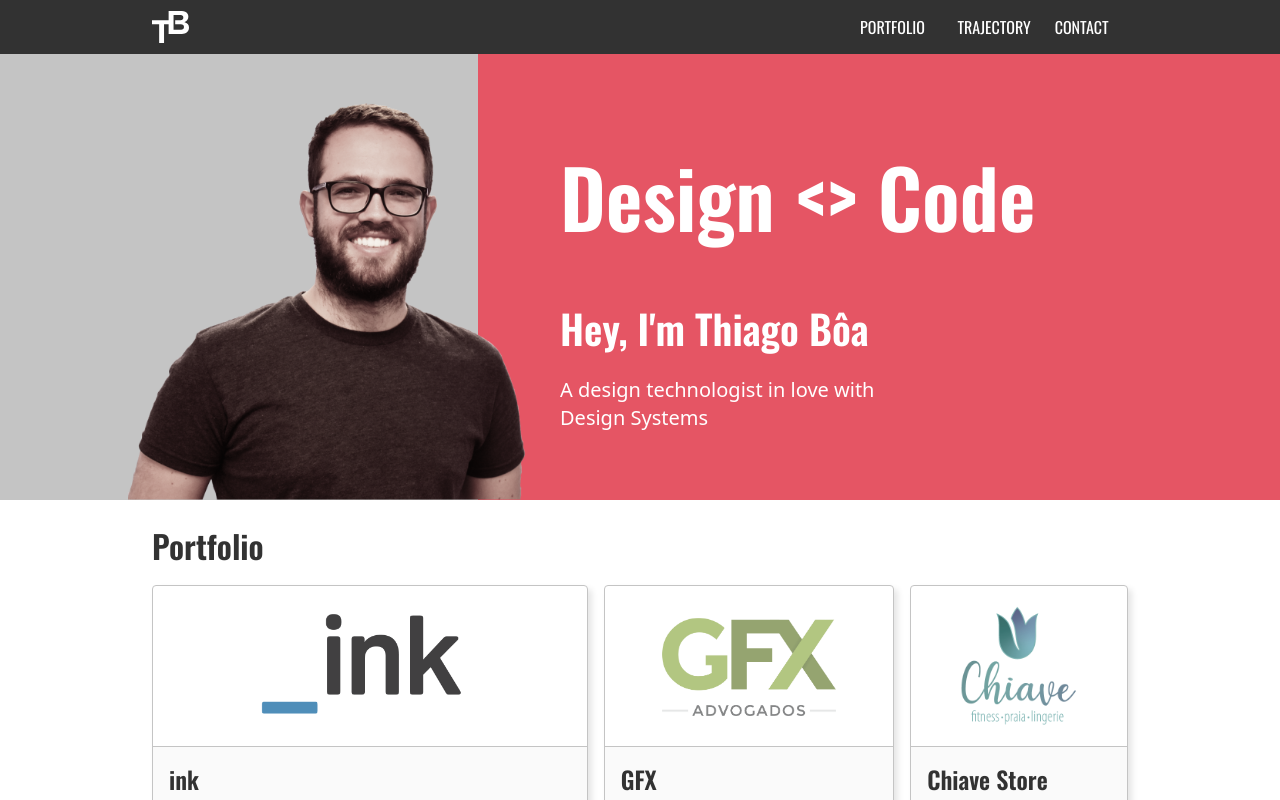
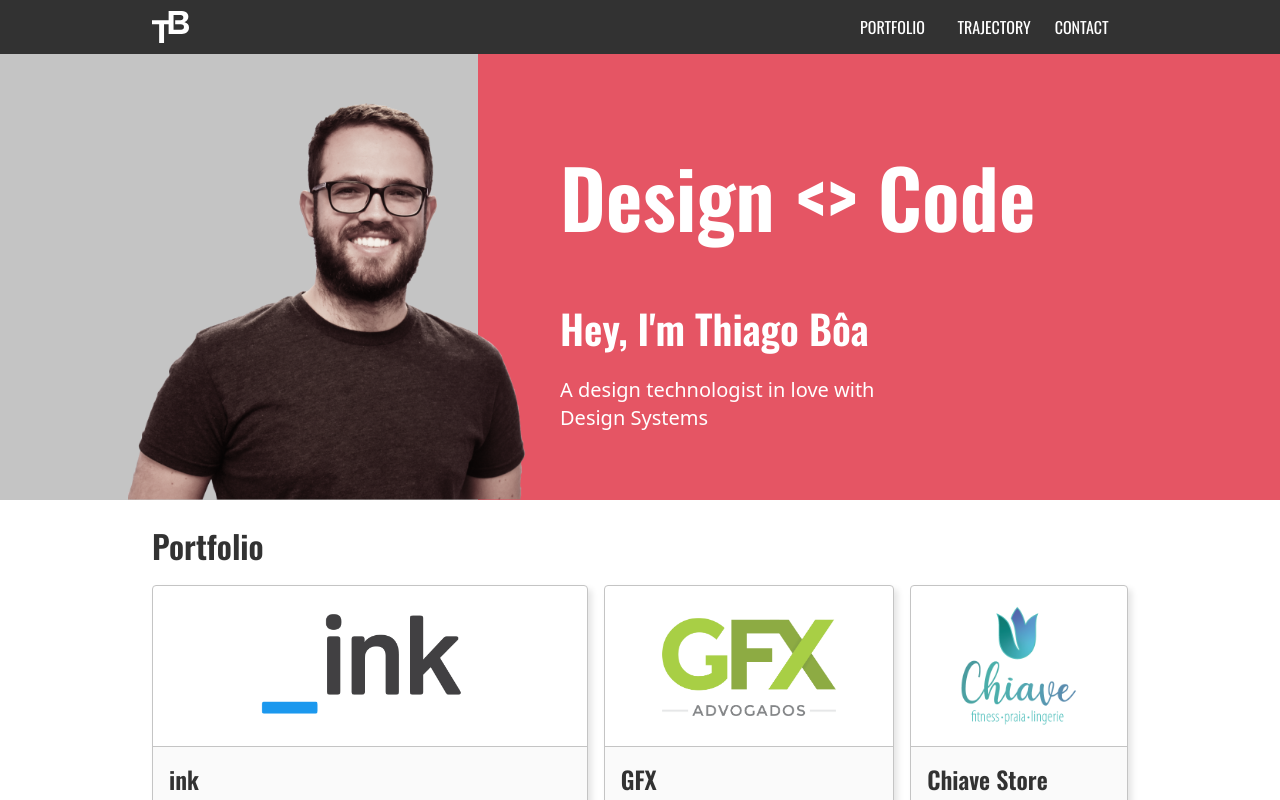
Before and after one commit to thiagoboa/thiagoboa.github.io, a React (Create React App) app: page / in a window 1280 px wide. Shown: the top 800 px of the page. Built offline with nearby package versions, Linux system fonts and the light colour scheme.

Commit message:
Updates dependencies and adjust galery animation

```diff
--- a/package.json
+++ b/package.json
@@ -14,7 +14,7 @@
     "react": "^16.8.1",
     "react-dom": "^16.8.1",
     "react-router-dom": "^4.3.1",
-    "react-scripts": "2.1.3",
+    "react-scripts": "^3.0.0",
     "styled-components": "^4.1.3",
     "typescript": "3.3.3"
   },
--- a/src/components/Gallery/GalleryItem.tsx
+++ b/src/components/Gallery/GalleryItem.tsx
@@ -46,11 +46,11 @@ const GalleryImageWrapper = styled.div`
 const GalleryImage = styled.img`
   max-height: 100%;
   max-width: 100%;
-  filter: saturate(0.5);
-  transition: filter 500ms;
+  opacity: 1;
+  transition: opacity 150ms;
 
   ${StyledGalleryItem}:hover & {
-    filter: saturate(1);
+    opacity: 0.8;
   }
 `;
 
```
Also changed, not shown: 1 other file (tests, documents, lock files or other folders).
